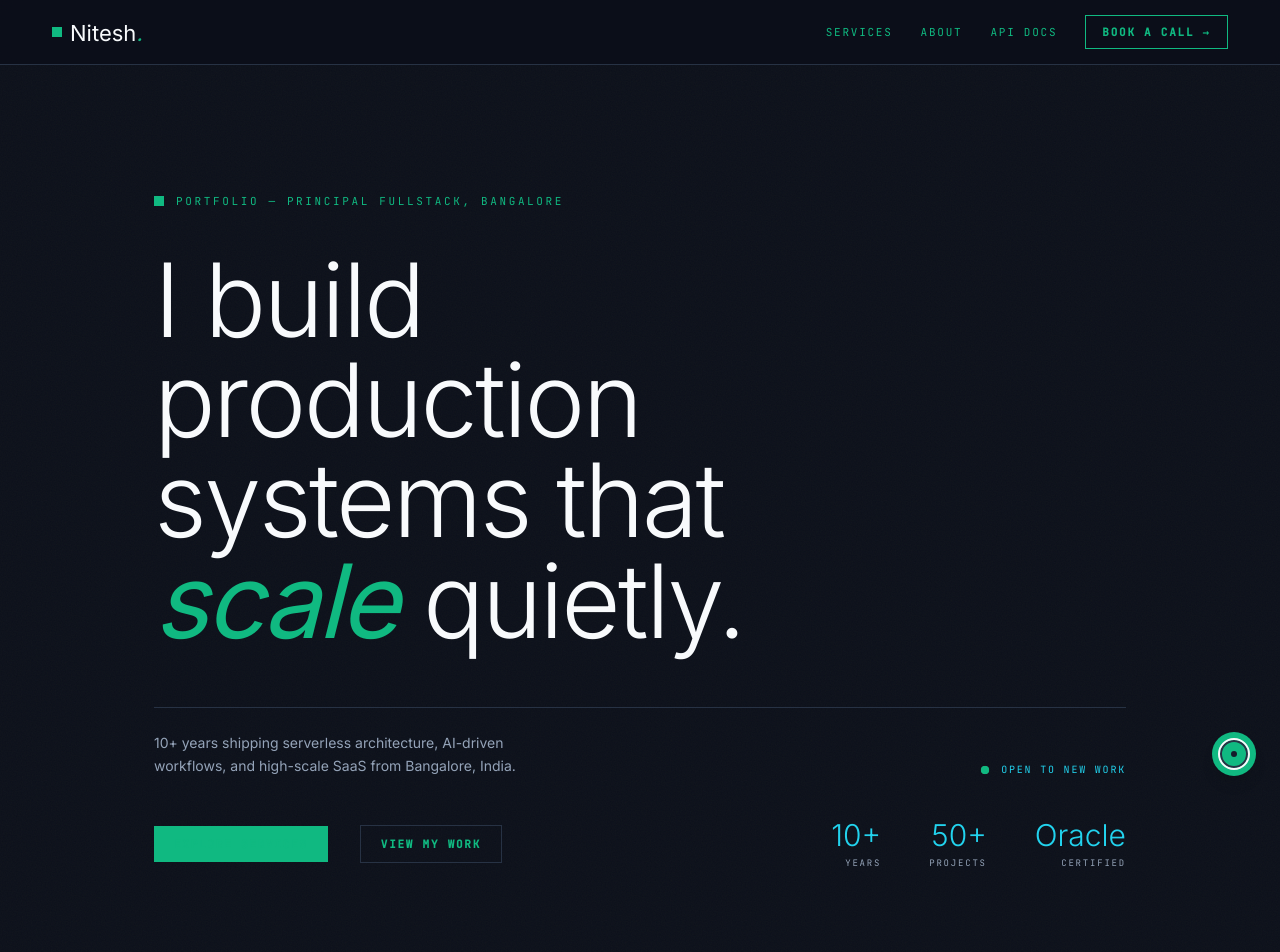
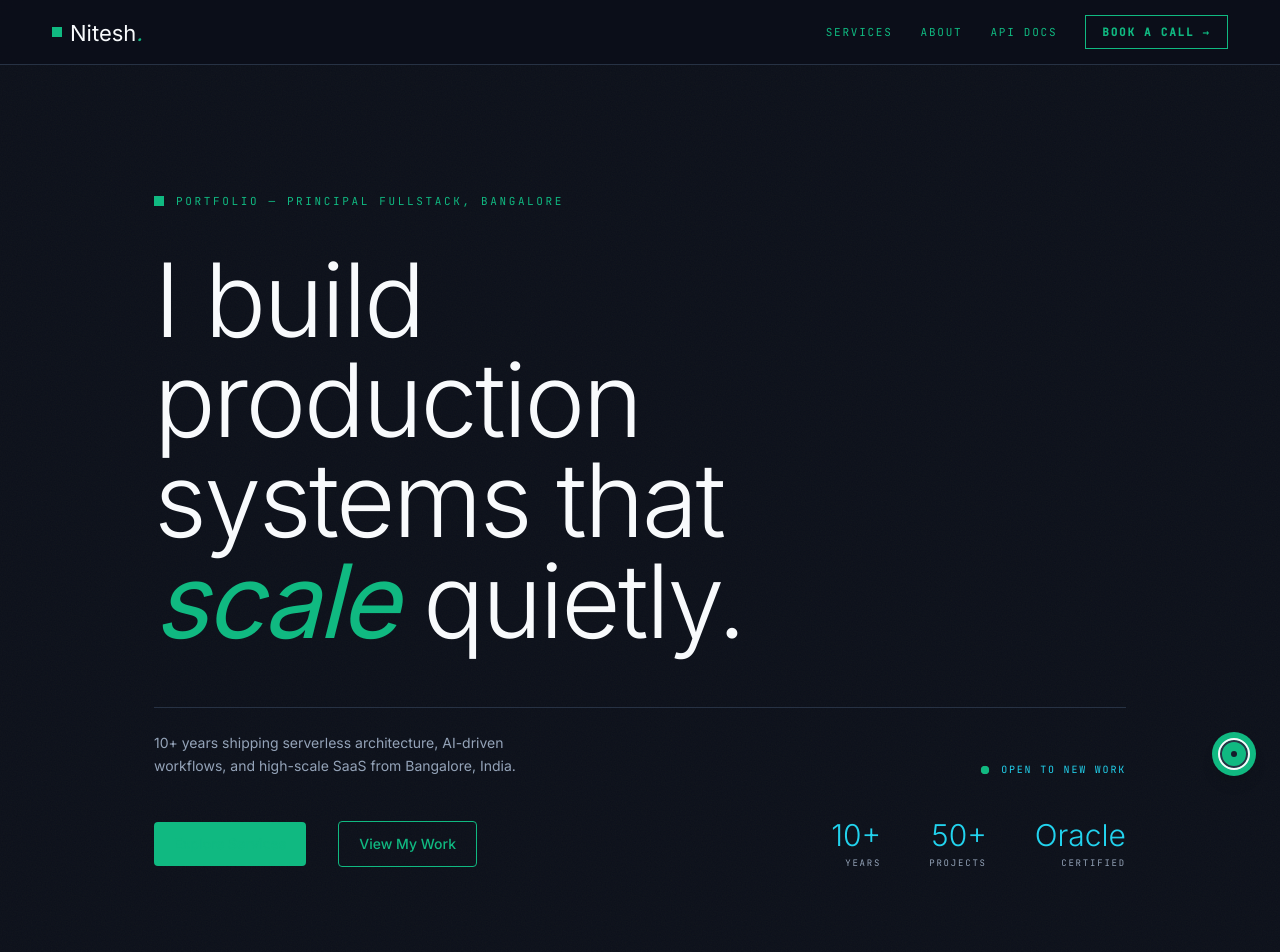
Before and after one commit to knee-tesh/initesh, a Next.js app: page / in a window 1280 px wide. Shown: the top 952 px of the page. Built offline with nearby package versions, Linux system fonts and the light colour scheme.

Commit message:
feat: shared section/cta/tag primitives

```diff
--- a/src/components/shared/cta-button.tsx
+++ b/src/components/shared/cta-button.tsx
@@ -7,15 +7,9 @@ type CtaButtonProps = {
 };
 
 export default function CtaButton({ href, variant = "primary", children }: CtaButtonProps) {
-  const base = "inline-flex items-center justify-center px-5 py-2.5 text-[11px] uppercase tracking-[0.16em] font-semibold transition-colors font-[family-name:var(--font-mono)]";
-  const styles = {
-    primary: "bg-terracotta text-on-accent hover:bg-teal",
-    secondary: "border border-hem text-ink hover:border-terracotta hover:text-terracotta",
-  };
-
-  return (
-    <Link href={href} className={`${base} ${styles[variant]}`}>
-      {children}
-    </Link>
-  );
+  const base = "inline-flex items-center gap-2 rounded px-5 py-3 text-sm font-medium transition-colors duration-200";
+  const styles = variant === "primary"
+    ? "bg-accent text-void hover:bg-accent2"
+    : "border border-accent text-accent hover:bg-surface";
+  return <Link href={href} className={`${base} ${styles}`}>{children}</Link>;
 }
--- /dev/null
+++ b/src/components/shared/section-heading.tsx
@@ -0,0 +1,23 @@
+export default function SectionHeading({
+  eyebrow,
+  title,
+  kicker,
+}: {
+  eyebrow?: string;
+  title: string;
+  kicker?: string;
+}) {
+  return (
+    <div className="max-w-3xl">
+      {eyebrow && (
+        <p className="font-mono text-xs uppercase tracking-[0.2em] text-accent mb-3">
+          {eyebrow}
+        </p>
+      )}
+      <h2 className="text-4xl md:text-5xl font-semibold tracking-tight text-text">
+        {title}
+      </h2>
+      {kicker && <p className="mt-4 text-muted text-lg leading-relaxed">{kicker}</p>}
+    </div>
+  );
+}
--- a/src/components/shared/tag.tsx
+++ b/src/components/shared/tag.tsx
@@ -1,12 +1,9 @@
-type TagProps = {
-  label: string;
-  color?: string;
-};
+type TagProps = { label: string; color?: string };
 
 export default function Tag({ label, color = "var(--color-accent)" }: TagProps) {
   return (
-    <span className="inline-flex items-center gap-1.5 px-2 py-0.5 bg-blush border border-hem text-[11px] uppercase tracking-wider text-stone font-[family-name:var(--font-script)]">
-      <span className="w-1.5 h-1.5 rounded-full" style={{ backgroundColor: color || "var(--color-terracotta)" }} />
+    <span className="inline-flex items-center gap-1.5 px-2 py-0.5 bg-elevated border border-border text-[11px] uppercase tracking-wider text-muted font-mono rounded">
+      <span className="w-1.5 h-1.5 rounded-full" style={{ backgroundColor: color }} />
       {label}
     </span>
   );
```
